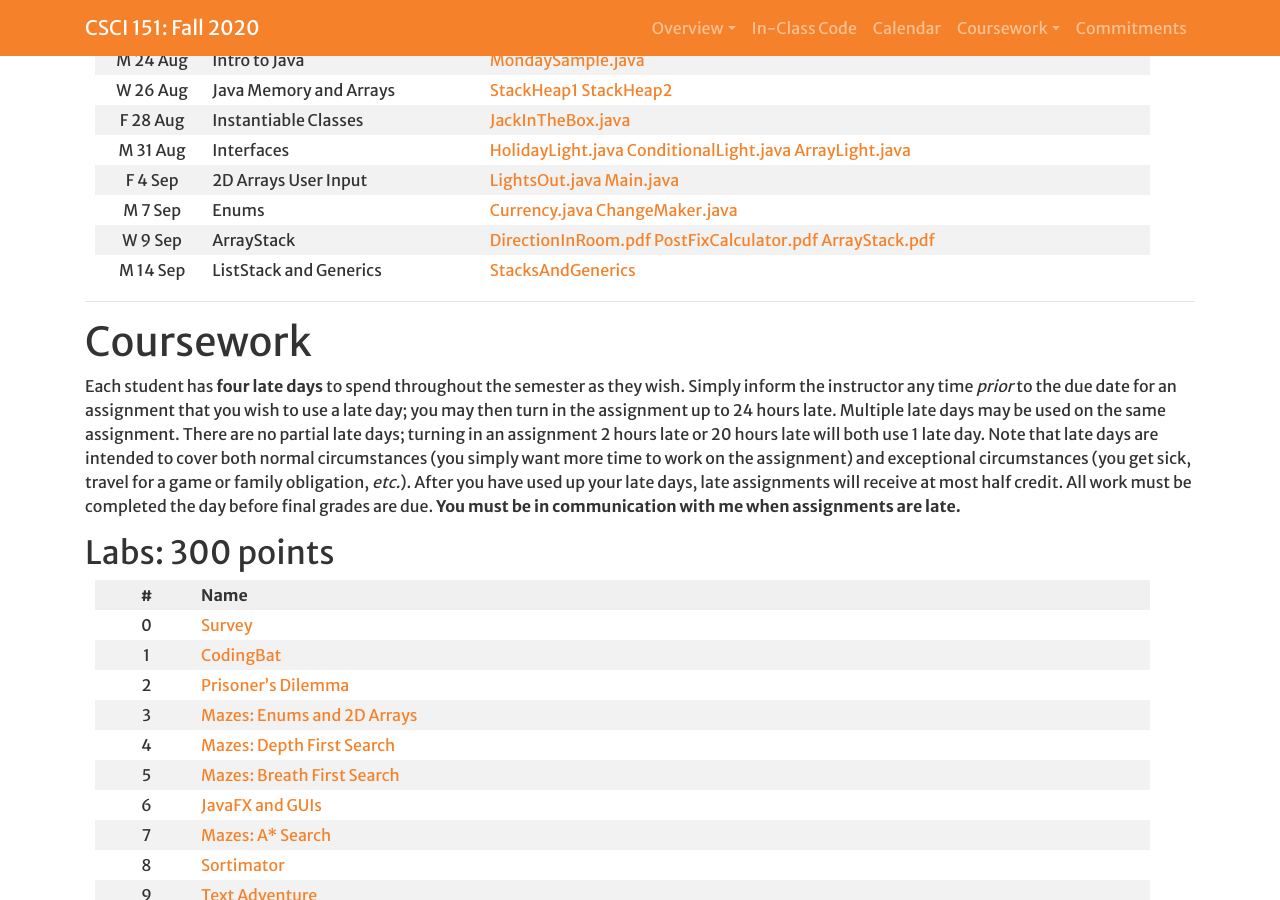
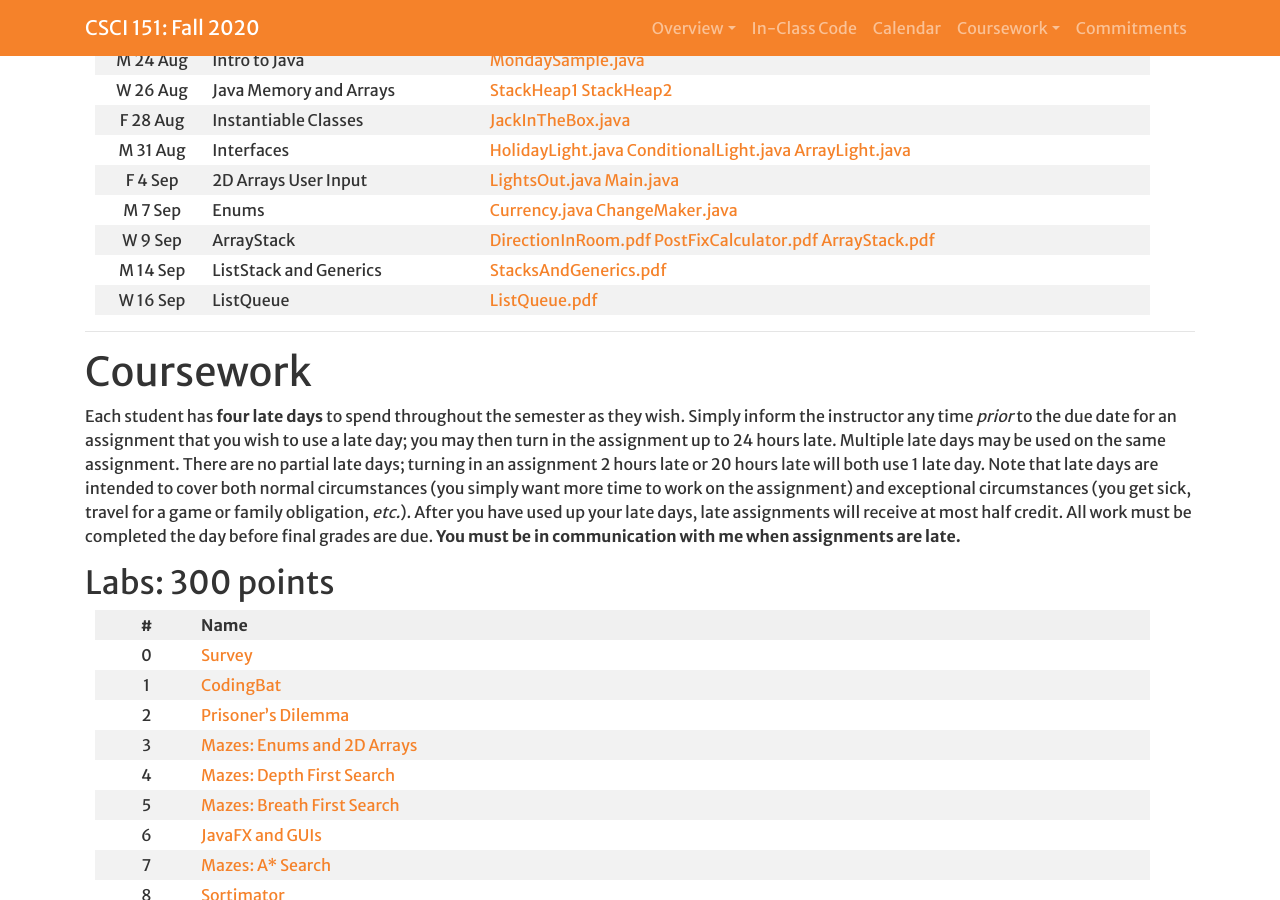
Before and after one commit to Hendrix-CS/csci151, a Jekyll site: the page built from index.md, in a window 1280 px wide and 900 px high, scrolled down 1982 px. Built offline with Jekyll 4.4.1, drawn with Linux system fonts in a browser that asks for light colours; a script that is not in the unit is left out; our own code applies the rules of GitHub Pages for plain Markdown files.

Commit message:
Adding in ListQueue notes

```diff
--- a/index.md
+++ b/index.md
@@ -58,7 +58,8 @@ When we write code together in class, it will be posted here!
 | F 4 Sep | 2D Arrays User Input | [LightsOut.java]({{site.baseurl}}/inclass/LightsOut.java) [Main.java]({{site.baseurl}}/inclass/Main.java) |
 | M 7 Sep | Enums | [Currency.java]({{site.baseurl}}/inclass/Currency.java) [ChangeMaker.java]({{site.baseurl}}/inclass/ChangeMaker.java) |
 | W 9 Sep | ArrayStack | [DirectionInRoom.pdf]({{site.baseurl}}/inclass/DirectionInRoom.pdf) [PostFixCalculator.pdf]({{site.baseurl}}/inclass/PostFixCalculator.pdf) [ArrayStack.pdf]({{site.baseurl}}/inclass/ArrayStack.pdf) |
-| M 14 Sep | ListStack and Generics | [StacksAndGenerics]({{site.baseurl}}/inclass/StacksAndGenerics.pdf) |
+| M 14 Sep | ListStack and Generics | [StacksAndGenerics.pdf]({{site.baseurl}}/inclass/StacksAndGenerics.pdf) |
+| W 16 Sep | ListQueue | [ListQueue.pdf]({{site.baseurl}}/inclass/ListQueue.pdf) |
 
 <hr>
 # Coursework
```
Also changed, not shown: 1 other file.
